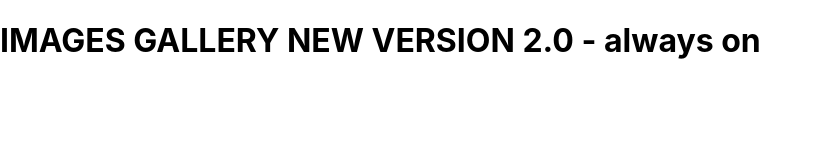
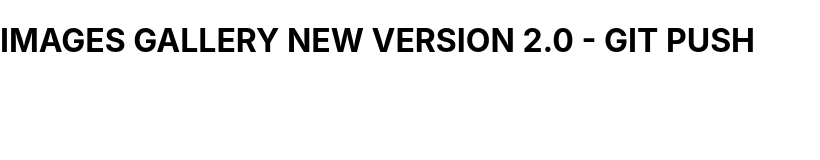
Before and after one commit to GGomesBRA/images-gallery, a React (Create React App) app in the folder frontend/: page / in a window 1280 px wide. Shown: the top 160 px of the page, without its empty margins (0-820 px from the left). Built offline with nearby package versions, Linux system fonts and the light colour scheme.

Commit message:
GIT SETUP COMPLETE

```diff
--- a/frontend/src/App.js
+++ b/frontend/src/App.js
@@ -1,7 +1,7 @@
 function App() {
   return (
     <div className="App">
-      <h1>IMAGES GALLERY NEW VERSION 2.0 - always on</h1>
+      <h1>IMAGES GALLERY NEW VERSION 2.0 - GIT PUSH</h1>
     </div>
   );
 }
```
